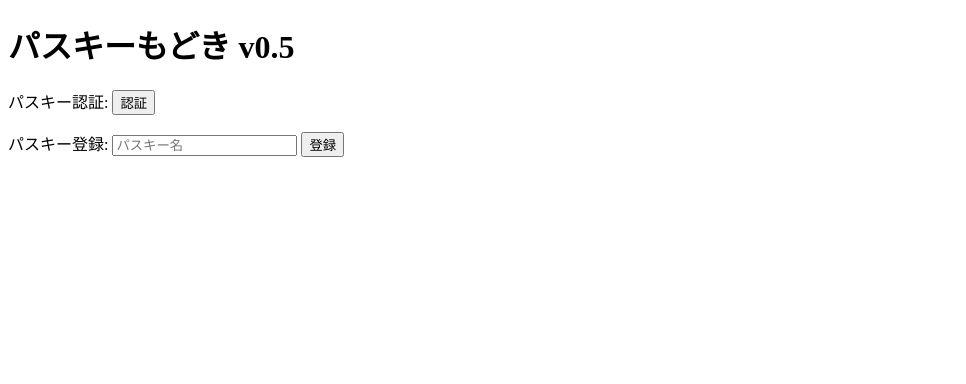
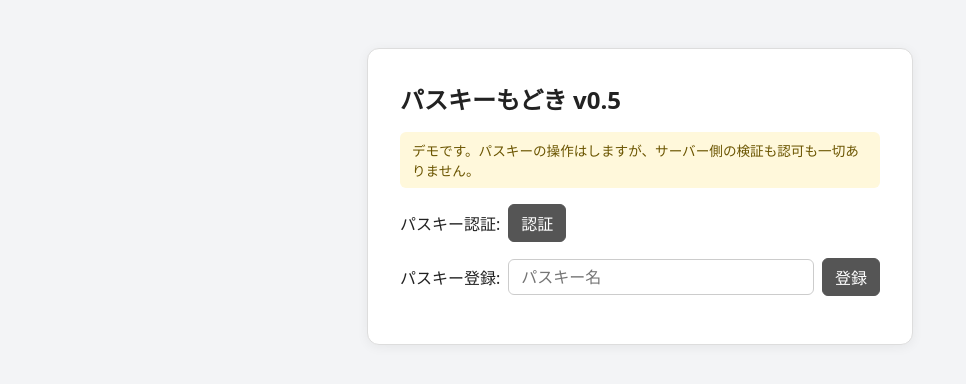
Before and after one commit to k-ibaraki/fake-passkey, a plain HTML site: page index.html in a window 1280 px wide. Shown: the whole page, without its empty margins (0-966 px from the left). Drawn offline with Linux system fonts and the light colour scheme.

Commit message:
CSSで見た目を整え、注意書きを追加
Co-Authored-By: Claude Opus 5.5 <noreply@anthropic.com>

```diff
--- a/index.html
+++ b/index.html
@@ -1,8 +1,16 @@
 <!DOCTYPE html>
 <html lang="ja">
 
+<head>
+  <meta charset="utf-8">
+  <meta name="viewport" content="width=device-width, initial-scale=1">
+  <title>パスキーもどき</title>
+  <link rel="stylesheet" href="style.css">
+</head>
+
 <body>
   <h1>パスキーもどき v0.5</h1>
+  <p class="note">デモです。パスキーの操作はしますが、サーバー側の検証も認可も一切ありません。</p>
   <p>
     パスキー認証: <button onclick="authenticate()">認証</button>
   </p>
--- /dev/null
+++ b/style.css
@@ -0,0 +1,61 @@
+body {
+  max-width: 480px;
+  margin: 48px auto;
+  padding: 32px;
+  font-family: system-ui, sans-serif;
+  color: #222;
+  background: #fff;
+  border: 1px solid #ddd;
+  border-radius: 12px;
+  box-shadow: 0 2px 12px rgba(0, 0, 0, 0.06);
+}
+
+html {
+  background: #f3f4f6;
+}
+
+h1 {
+  margin: 0 0 16px;
+  font-size: 1.5rem;
+}
+
+p {
+  display: flex;
+  flex-wrap: wrap;
+  align-items: center;
+  gap: 8px;
+  margin: 16px 0;
+}
+
+.note {
+  display: block;
+  padding: 8px 12px;
+  font-size: 0.85rem;
+  color: #6b5500;
+  background: #fff8db;
+  border-radius: 6px;
+}
+
+input,
+button {
+  font: inherit;
+  padding: 6px 12px;
+  border: 1px solid #ccc;
+  border-radius: 6px;
+}
+
+input {
+  flex: 1;
+  min-width: 0;
+}
+
+button {
+  color: #fff;
+  background: #555;
+  border-color: #555;
+  cursor: pointer;
+}
+
+button:hover {
+  background: #333;
+}
```
